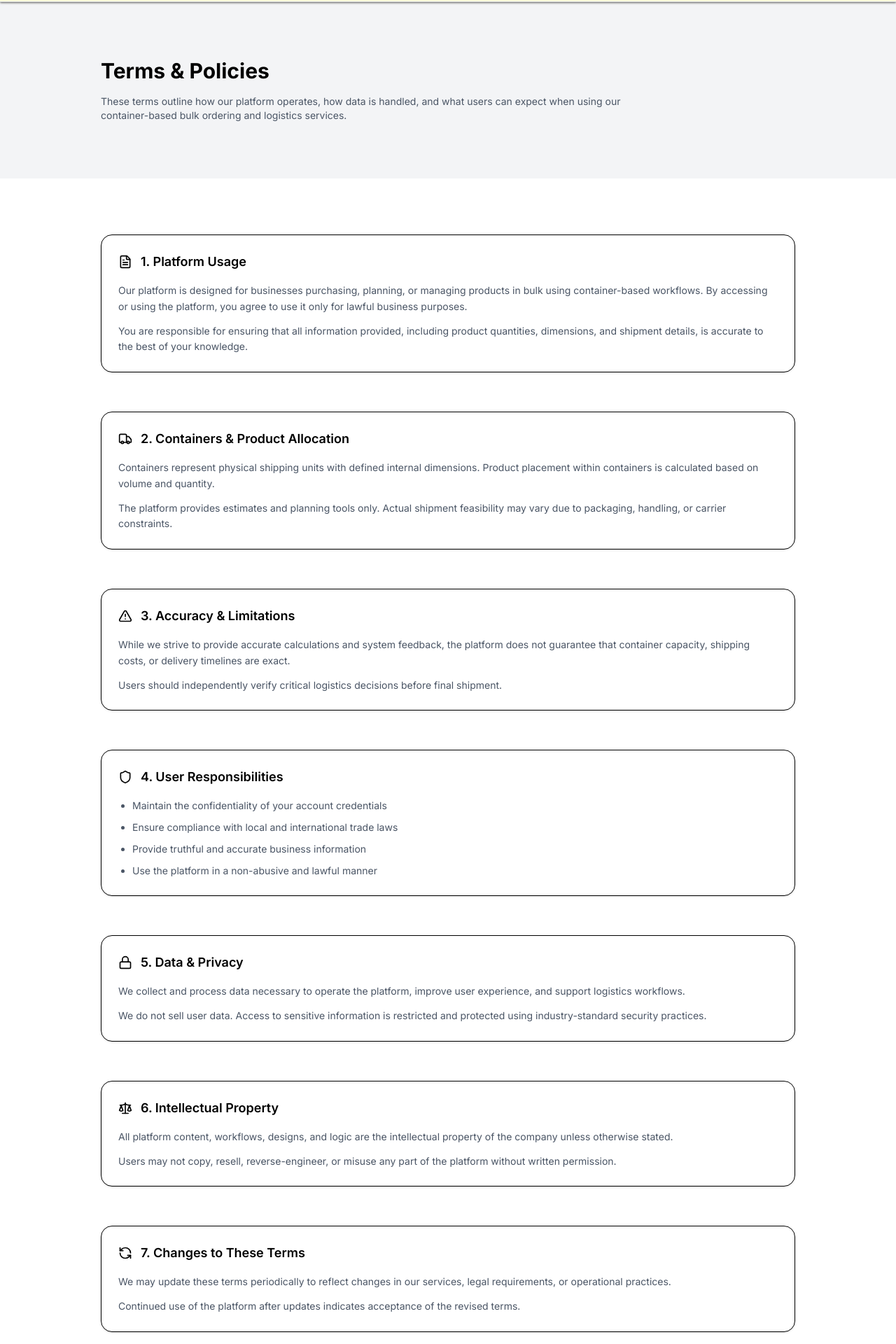
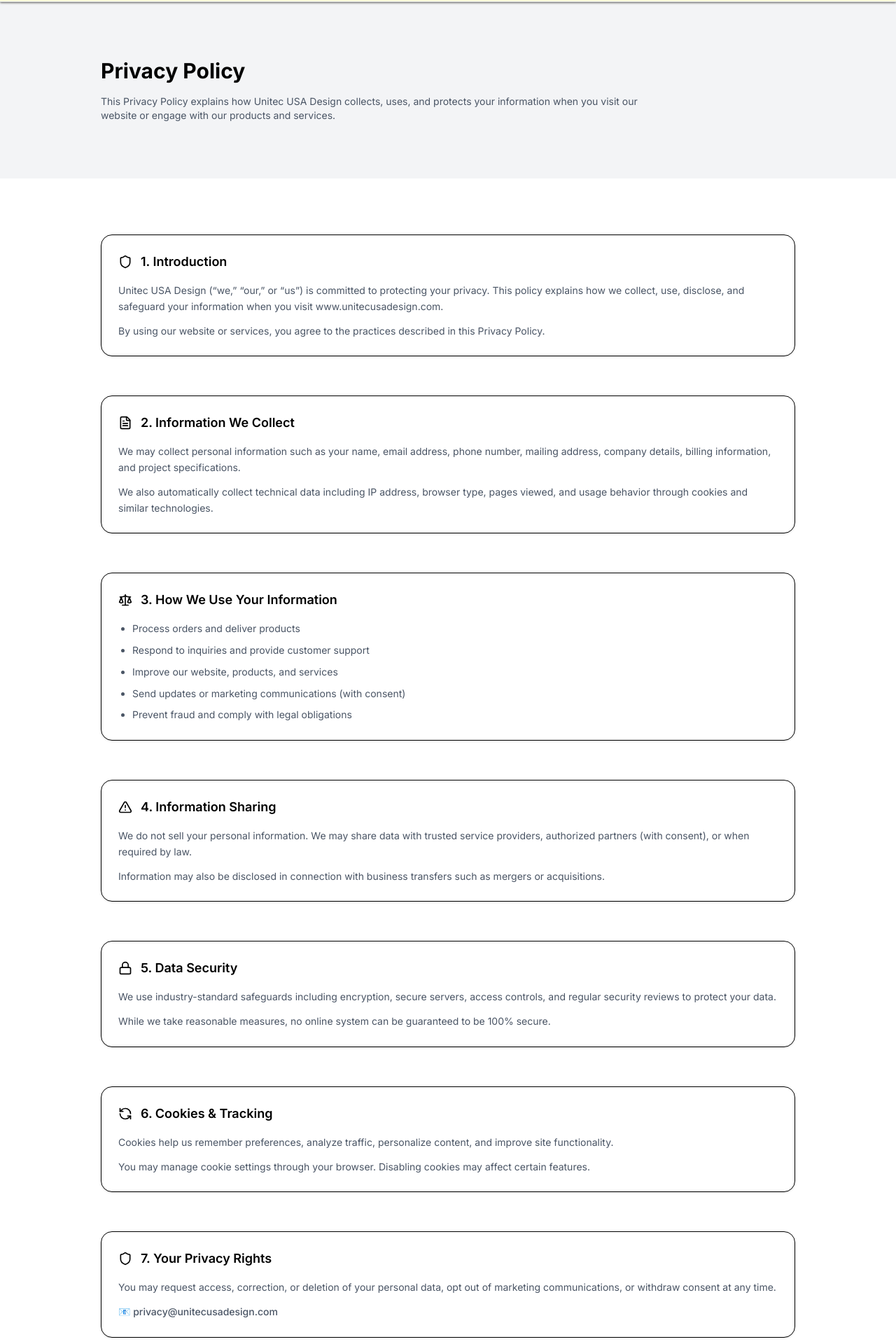
Before and after one commit to Pablodd1/BIwebsite, a Next.js app: page /policies in a window 1280 px wide. Shown: the part 60-1980 px from the top of the page at 70% size. Built offline with nearby package versions, Linux system fonts and the light colour scheme.

Commit message:
update contact

```diff
--- a/app/contact/page.js
+++ b/app/contact/page.js
@@ -68,9 +68,21 @@
                         <div className="mt-8 space-y-4">
                             <InfoCard
                                 icon={Mail}
-                                title="Email Us"
+                                title="Bulk Sale"
+                                value="wholesale@unitecusadesign.com"
+                                hint="Best for distributor and wholesale inquiries"
+                            />
+                            <InfoCard
+                                icon={Mail}
+                                title="Product's Query"
                                 value="sales@yourcompany.com"
-                                hint="Best for quotations & documents"
+                                hint="Best for product queries"
+                            />
+                            <InfoCard
+                                icon={Mail}
+                                title="Technical Support"
+                                value="support@unitecusadesign.com"
+                                hint="Best for technical support"
                             />
                             <InfoCard
                                 icon={Phone}
@@ -101,7 +113,7 @@
                             <form className="mt-6 grid gap-4 sm:grid-cols-2">
                                 <Input label="Full Name" placeholder="John Doe" />
                                 <Input label="Company Name" placeholder="Your Company LLC" />
-                                <Input label="Email" placeholder="you@company.com" />
+                                <Input label="Email" placeholder="your-name@example.com" />
                                 <Input label="Phone" placeholder="+1 234 567 890" />
 
                                 <div className="sm:col-span-2">
--- a/app/policies/page.js
+++ b/app/policies/page.js
@@ -18,146 +18,108 @@
             {/* ================= HERO ================= */}
             <section className="bg-gray-100 py-20">
                 <div className="mx-auto max-w-5xl px-4">
-                    <motion.h1
-                        initial={{ opacity: 0, y: 16 }}
-                        animate={{ opacity: 1, y: 0 }}
-                        className="text-3xl font-bold"
-                    >
-                        Terms & Policies
+                    <motion.h1 className="text-3xl font-bold">
+                        Privacy Policy
                     </motion.h1>
 
                     <p className="mt-4 max-w-3xl text-sm text-gray-600">
-                        These terms outline how our platform operates, how data is handled,
-                        and what users can expect when using our container-based bulk
-                        ordering and logistics services.
+                        This Privacy Policy explains how Unitec USA Design collects, uses, and protects
+                        your information when you visit our website or engage with our products
+                        and services.
                     </p>
+
                 </div>
             </section>
 
             {/* ================= CONTENT ================= */}
             <section className="py-20">
                 <div className="mx-auto max-w-5xl px-4 space-y-14">
-
-                    <Policy
-                        icon={FileText}
-                        title="1. Platform Usage"
-                    >
+                    <Policy icon={Shield} title="1. Introduction">
                         <p>
-                            Our platform is designed for businesses purchasing, planning,
-                            or managing products in bulk using container-based workflows.
-                            By accessing or using the platform, you agree to use it only
-                            for lawful business purposes.
+                            Unitec USA Design (“we,” “our,” or “us”) is committed to protecting your
+                            privacy. This policy explains how we collect, use, disclose, and safeguard
+                            your information when you visit www.unitecusadesign.com.
                         </p>
-
                         <p>
-                            You are responsible for ensuring that all information provided,
-                            including product quantities, dimensions, and shipment details,
-                            is accurate to the best of your knowledge.
+                            By using our website or services, you agree to the practices described
+                            in this Privacy Policy.
                         </p>
                     </Policy>
 
-                    <Policy
-                        icon={Truck}
-                        title="2. Containers & Product Allocation"
-                    >
+                    <Policy icon={FileText} title="2. Information We Collect">
                         <p>
-                            Containers represent physical shipping units with defined
-                            internal dimensions. Product placement within containers is
-                            calculated based on volume and quantity.
+                            We may collect personal information such as your name, email address,
+                            phone number, mailing address, company details, billing information,
+                            and project specifications.
                         </p>
-
                         <p>
-                            The platform provides estimates and planning tools only.
-                            Actual shipment feasibility may vary due to packaging,
-                            handling, or carrier constraints.
+                            We also automatically collect technical data including IP address,
+                            browser type, pages viewed, and usage behavior through cookies
+                            and similar technologies.
                         </p>
                     </Policy>
 
-                    <Policy
-                        icon={AlertTriangle}
-                        title="3. Accuracy & Limitations"
-                    >
+                    <Policy icon={Scale} title="3. How We Use Your Information">
+                        <ul className="list-disc pl-5 space-y-2">
+                            <li>Process orders and deliver products</li>
+                            <li>Respond to inquiries and provide customer support</li>
+                            <li>Improve our website, products, and services</li>
+                            <li>Send updates or marketing communications (with consent)</li>
+                            <li>Prevent fraud and comply with legal obligations</li>
+                        </ul>
+                    </Policy>
+
+                    <Policy icon={AlertTriangle} title="4. Information Sharing">
                         <p>
-                            While we strive to provide accurate calculations and system
-                            feedback, the platform does not guarantee that container
-                            capacity, shipping costs, or delivery timelines are exact.
+                            We do not sell your personal information. We may share data with trusted
+                            service providers, authorized partners (with consent), or when required
+                            by law.
                         </p>
-
                         <p>
-                            Users should independently verify critical logistics decisions
-                            before final shipment.
+                            Information may also be disclosed in connection with business transfers
+                            such as mergers or acquisitions.
                         </p>
                     </Policy>
 
-                    <Policy
-                        icon={Shield}
-                        title="4. User Responsibilities"
-                    >
-                        <ul className="list-disc pl-5 space-y-2">
-                            <li>Maintain the confidentiality of your account credentials</li>
-                            <li>Ensure compliance with local and international trade laws</li>
-                            <li>Provide truthful and accurate business information</li>
-                            <li>Use the platform in a non-abusive and lawful manner</li>
-                        </ul>
-                    </Policy>
-
-                    <Policy
-                        icon={Lock}
-                        title="5. Data & Privacy"
-                    >
+                    <Policy icon={Lock} title="5. Data Security">
                         <p>
-                            We collect and process data necessary to operate the platform,
-                            improve user experience, and support logistics workflows.
+                            We use industry-standard safeguards including encryption, secure servers,
+                            access controls, and regular security reviews to protect your data.
                         </p>
-
                         <p>
-                            We do not sell user data. Access to sensitive information is
-                            restricted and protected using industry-standard security
-                            practices.
+                            While we take reasonable measures, no online system can be guaranteed
+                            to be 100% secure.
                         </p>
                     </Policy>
 
-                    <Policy
-                        icon={Scale}
-                        title="6. Intellectual Property"
-                    >
+                    <Policy icon={RefreshCcw} title="6. Cookies & Tracking">
                         <p>
-                            All platform content, workflows, designs, and logic are the
-                            intellectual property of the company unless otherwise stated.
+                            Cookies help us remember preferences, analyze traffic, personalize content,
+                            and improve site functionality.
                         </p>
-
                         <p>
-                            Users may not copy, resell, reverse-engineer, or misuse any
-                            part of the platform without written permission.
+                            You may manage cookie settings through your browser. Disabling cookies
+                            may affect certain features.
                         </p>
                     </Policy>
 
-                    <Policy
-                        icon={RefreshCcw}
-                        title="7. Changes to These Terms"
-                    >
+                    <Policy icon={Shield} title="7. Your Privacy Rights">
                         <p>
-                            We may update these terms periodically to reflect changes
-                            in our services, legal requirements, or operational practices.
+                            You may request access, correction, or deletion of your personal data,
+                            opt out of marketing communications, or withdraw consent at any time.
                         </p>
-
-                        <p>
-                            Continued use of the platform after updates indicates
-                            acceptance of the revised terms.
+                        <p className="font-medium">
+                            📧 privacy@unitecusadesign.com
                         </p>
                     </Policy>
 
-                    <Policy
-                        icon={Mail}
-                        title="8. Contact"
-                    >
+                    <Policy icon={Mail} title="8. Contact">
                         <p>
-                            If you have questions regarding these terms or policies,
-                            please contact our support or legal team.
+                            For questions about this Privacy Policy or our data practices, please
+                            contact our Privacy Department.
                         </p>
-
                         <p className="font-medium">
-                            📧 support@yourcompany.com
+                            📧 privacy@unitecusadesign.com
                         </p>
                     </Policy>
 
--- a/components/footer/links.json
+++ b/components/footer/links.json
@@ -36,7 +36,7 @@
     },
     {
       "title": "Terms & Condition",
-      "link": "/policies"
+      "link": "/terms"
     },
     {
       "title": "Privacy Policy",
```
Also changed, not shown: app/terms/page.js (added, +167 -0 lines).
